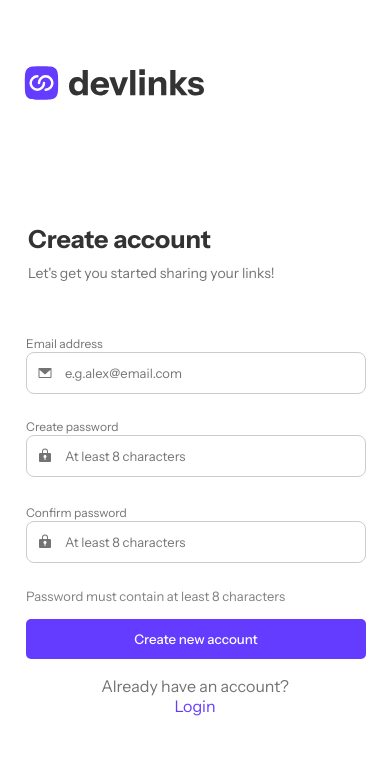
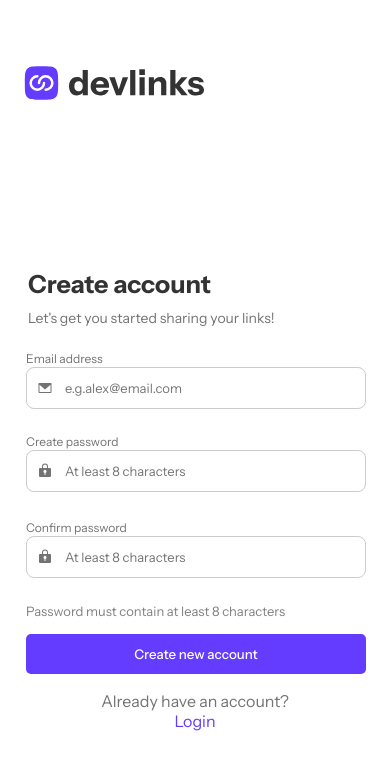
Before and after one commit to jay-menz/Link-sharing-app, a React (Create React App) app: page /CreateAccount in a window 390 px wide. Shown: the top 770 px of the page. Built offline with nearby package versions, Linux system fonts and the light colour scheme; no server answers.

Commit message:
link problem fixed

```diff
--- a/src/CreateAccount.css
+++ b/src/CreateAccount.css
@@ -251,12 +251,12 @@ img {
   .create {
     width: 100%;
     margin-left: 1px;
-    margin-top: 5px;
+    margin-top: 50px;
     height: 60px;
   }
 
   .createEmailPwd {
-    margin-top: 20px;
+    margin-top: -10px;
     margin-left: 1px;
     width: 100%;
     height: 80%;
--- a/src/CreateAccount.jsx
+++ b/src/CreateAccount.jsx
@@ -186,7 +186,7 @@ const Login = () => {
         </div>
 
         <p className="loginLink">
-          Already have an account? <a href="/">Login</a>
+          Already have an account? <a href="./">Login</a>
         </p>
       </div>
     </div>
--- a/src/Login.jsx
+++ b/src/Login.jsx
@@ -159,7 +159,7 @@ const Login = () => {
         )}
 
         <p className="createAccLink">
-          Don't have an account?<a href="/CreateAccount">Create account</a>
+          Don't have an account?<a href="./CreateAccount">Create account</a>
         </p>
       </div>
     </div>
```
